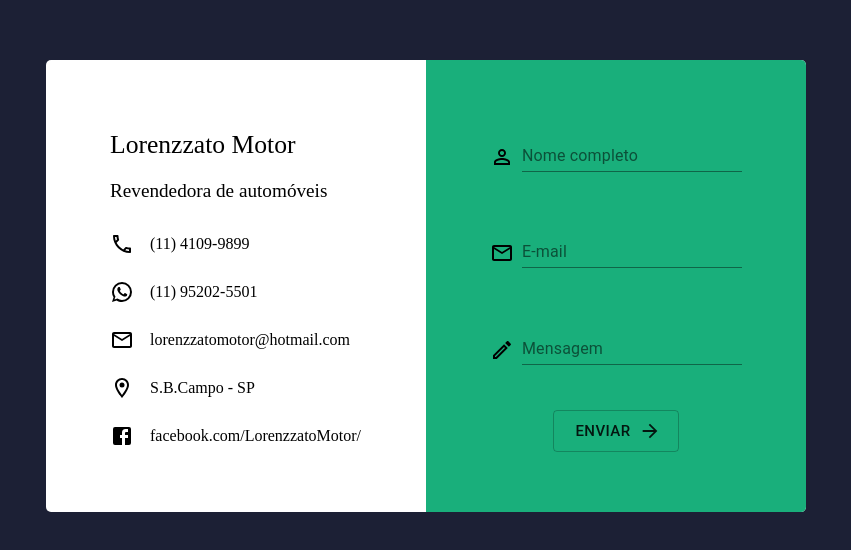
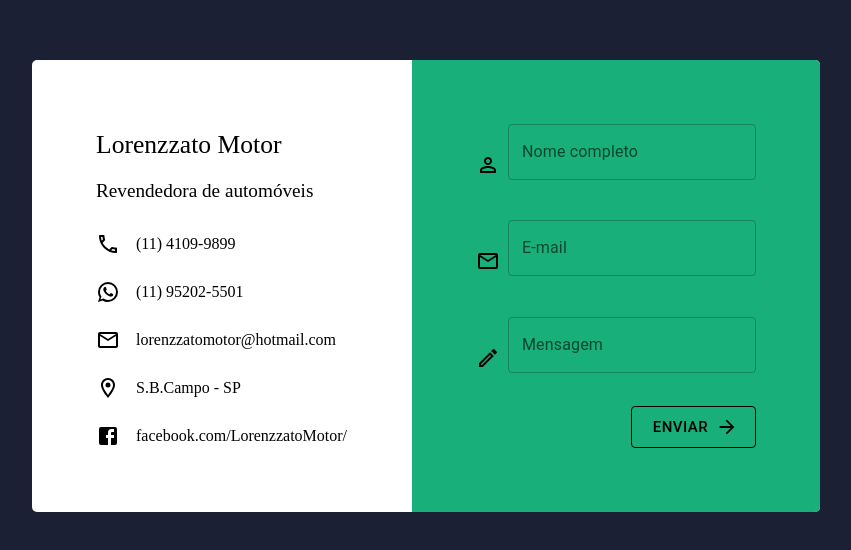
Before and after one commit to oceanoweb/lorenzzatomotor, a Gatsby site: page / in a window 1280 px wide. Shown: the part 114-664 px from the top of the page, without its empty margins (214-1065 px from the left). Built offline with nearby package versions, Linux system fonts and the light colour scheme; Gatsby itself is replaced by a stand-in of ours; no server answers.

Commit message:
chore: update material and adjust configs

```diff
--- a/gatsby-config.ts
+++ b/gatsby-config.ts
@@ -26,7 +26,7 @@
     {
       resolve: `gatsby-plugin-google-gtag`,
       options: {
-        trackingIds: ["GA-TRACKING_ID", "AW-CONVERSION_ID"],
+        trackingIds: [process.env.GOOGLE_ANALYTICS_ID],
       },
     },
     "gatsby-plugin-image",
--- a/src/components/Form/index.tsx
+++ b/src/components/Form/index.tsx
@@ -1,13 +1,13 @@
 import React from "react"
 
-import Grid from "@material-ui/core/Grid"
-import Button from "@material-ui/core/Button"
-import TextField from "@material-ui/core/TextField"
+import Grid from '@mui/material/Grid';
+import Button from "@mui/material/Button"
+import TextField from "@mui/material/TextField"
 
-import MailOutlineIcon from "@material-ui/icons/MailOutline"
-import CreateOutlinedIcon from "@material-ui/icons/CreateOutlined"
-import ArrowForwardOutlinedIcon from "@material-ui/icons/ArrowForwardOutlined"
-import PersonOutlineOutlinedIcon from "@material-ui/icons/PersonOutlineOutlined"
+import MailOutlineIcon from "@mui/icons-material/MailOutline"
+import CreateOutlinedIcon from "@mui/icons-material/CreateOutlined"
+import ArrowForwardOutlinedIcon from "@mui/icons-material/ArrowForwardOutlined"
+import PersonOutlineOutlinedIcon from "@mui/icons-material/PersonOutlineOutlined"
 
 import * as S from "./styled"
 
@@ -25,6 +25,7 @@
               id="full-name"
               name="full-name"
               label="Nome completo"
+              color="success"
             />
           </Grid>
         </Grid>
@@ -34,7 +35,7 @@
             <MailOutlineIcon />
           </Grid>
           <Grid item>
-            <TextField type="email" id="email" name="email" label="E-mail" />
+            <TextField type="email" id="email" name="email" label="E-mail" color="success"/>
           </Grid>
         </Grid>
 
@@ -48,16 +49,18 @@
               id="message"
               name="message"
               label="Mensagem"
+              color="success"
             />
           </Grid>
         </Grid>
 
-        <Grid container spacing={1} alignItems="flex-end" justify="center">
+        <Grid container spacing={1} alignItems="flex-end" justifyContent="flex-end">
           <Button
             type="submit"
             variant="outlined"
             size="large"
             endIcon={<ArrowForwardOutlinedIcon />}
+            color="inherit"
           >
             Enviar
           </Button>
--- a/src/pages/index.tsx
+++ b/src/pages/index.tsx
@@ -1,6 +1,6 @@
 import * as React from "react"
-import type { HeadFC, PageProps } from "gatsby"
-import { graphql, useStaticQuery } from "gatsby"
+import { HeadFC, PageProps, graphql, useStaticQuery } from "gatsby"
+
 
 import Form from "../components/Form"
 import Info from "../components/Info"
```
Also changed, not shown: package.json (+4 -3 lines), src/components/Info/index.tsx (+5 -5 lines), 1 other file.
